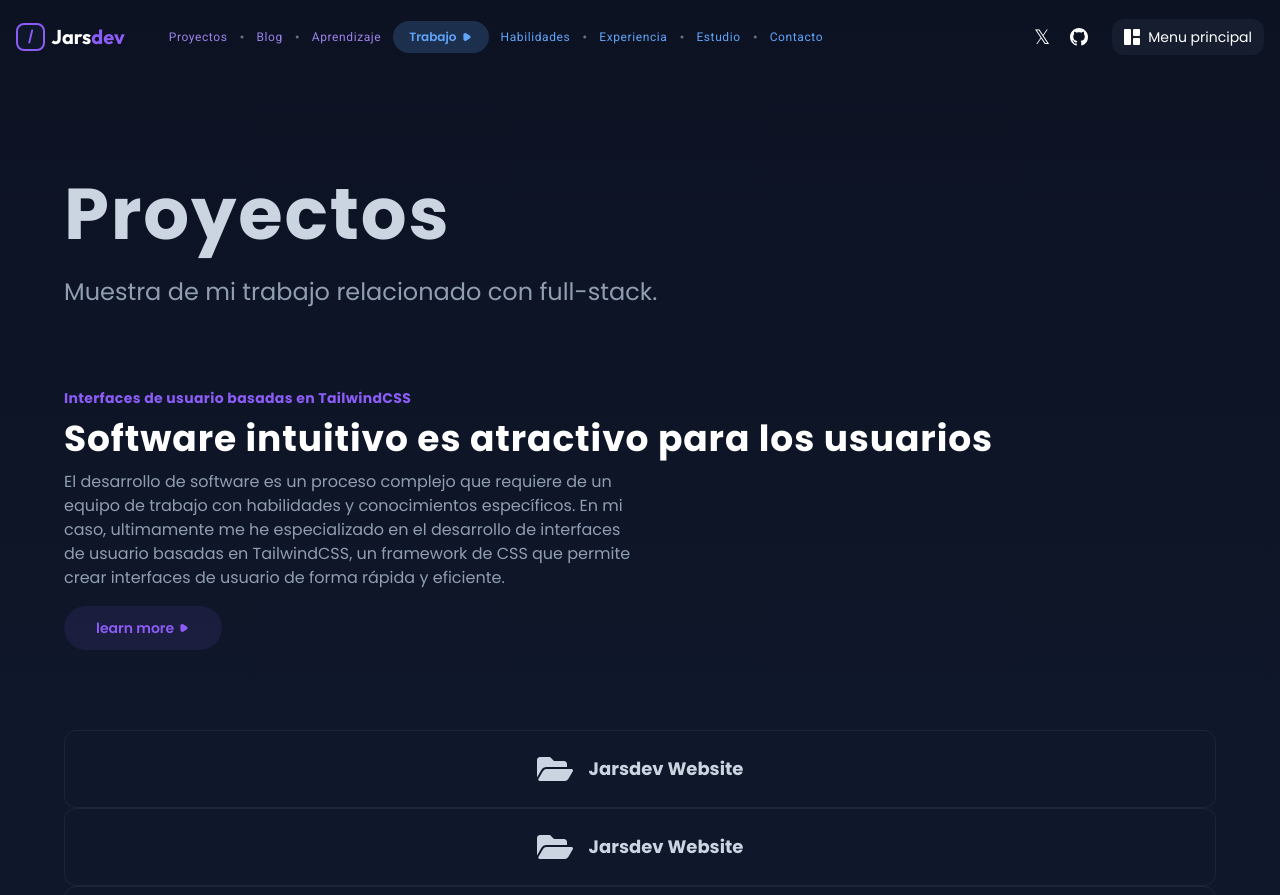
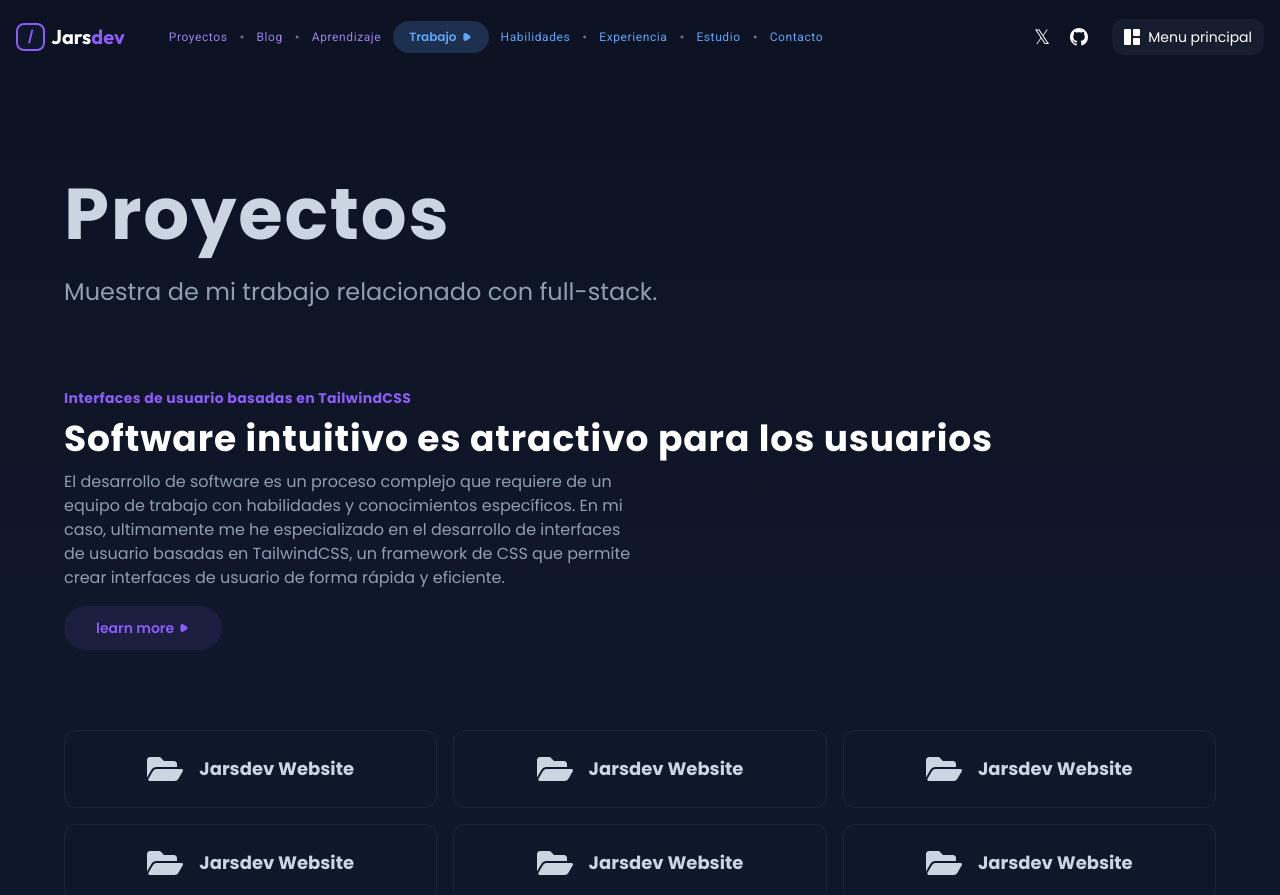
Before and after one commit to ImJars/Development-full-coding, a React (Vite) app: page /projects in a window 1280 px wide. Shown: the top 895 px of the page. Built offline with nearby package versions, Linux system fonts and the light colour scheme.

Commit message:
Update projects.jsx

```diff
--- a/src/projects.jsx
+++ b/src/projects.jsx
@@ -95,10 +95,10 @@ function Projects() {
                 <h3 className="text-text-general text-sm sm:text-base mt-1 sm:w-1/2">
                   El desarrollo de software es un proceso complejo que requiere
                   de un equipo de trabajo con habilidades y conocimientos
-                  específicos. En mi caso, ultimamente me he especializado en el desarrollo de
-                  interfaces de usuario basadas en TailwindCSS, un framework de
-                  CSS que permite crear interfaces de usuario de forma rápida y
-                  eficiente.
+                  específicos. En mi caso, ultimamente me he especializado en el
+                  desarrollo de interfaces de usuario basadas en TailwindCSS, un
+                  framework de CSS que permite crear interfaces de usuario de
+                  forma rápida y eficiente.
                 </h3>
                 <button className="mt-4 bg-text-purple text-white px-4 sm:px-8 py-2 sm:py-3 rounded-full bg-opacity-10">
                   <a
@@ -123,12 +123,14 @@ function Projects() {
           </ProjectSection>
           <ProjectSection>
             <div className="mb-20 content-wrapped block mx-auto">
+              <div className="grid grid-cols-3 gap-4">
                 <SoftwareProject />
                 <SoftwareProject />
                 <SoftwareProject />
                 <SoftwareProject />
                 <SoftwareProject />
                 <SoftwareProject />
+              </div>
             </div>
             <div className="mb-20 content-wrapped block mx-auto">
               <TitleSection className="mx-1 sm:mx-0">
```
Lines whose indentation alone changed are shown as unchanged.
